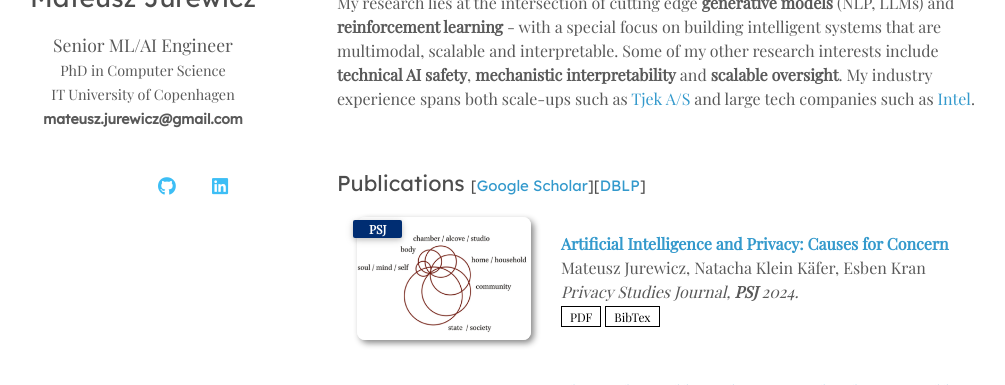
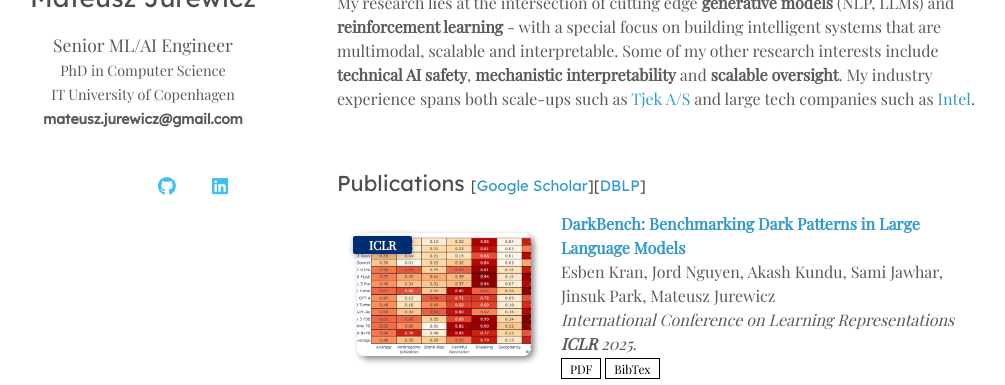
Before and after one commit to mateuszjurewicz/mateuszjurewicz.github.io, a Jekyll site: the page built from index.md, in a window 1280 px wide and 900 px high, cut to the strip 306-691 px from the top of the window. Shown: the whole strip, without its empty margins (133-1138 px from the left). Built offline with Jekyll 4.4.1, drawn with Linux system fonts in a browser that asks for light colours; a style sheet for code colours, icons or effects is not loaded.

Commit message:
Add DarkBench

```diff
--- a/_data/publications.yml
+++ b/_data/publications.yml
@@ -1,4 +1,12 @@
 main:
+
+  - title: "DarkBench: Benchmarking Dark Patterns in Large Language Models"
+    authors: Esben Kran, Jord Nguyen, Akash Kundu, Sami Jawhar, Jinsuk Park, Mateusz Jurewicz
+    conference_short: ICLR
+    conference: International Conference on Learning Representations <b>ICLR</b> 2025.
+    pdf: https://openreview.net/pdf?id=odjMSBSWRt
+    bibtex: https://scholar.googleusercontent.com/scholar.bib?q=info:CRRD1Gg6oAIJ:scholar.google.com/&output=citation&scisdr=ClHhyGRjELv76FlMxVo:AFWwaeYAAAAAZ-RK3VrQb-u7jMBKKCTNyRXcqxI&scisig=AFWwaeYAAAAAZ-RK3U84gfTkr_chTEabDCtUAJ0&scisf=4&ct=citation&cd=-1&hl=en
+    image: "./assets/publication_imgs/darkbench.png"
 
   - title: "Artificial Intelligence and Privacy: Causes for Concern"
     authors: Mateusz Jurewicz, Natacha Klein Käfer, Esben Kran
```
Also changed, not shown: assets/publication_imgs/darkbench.png (added), 1 other file.
